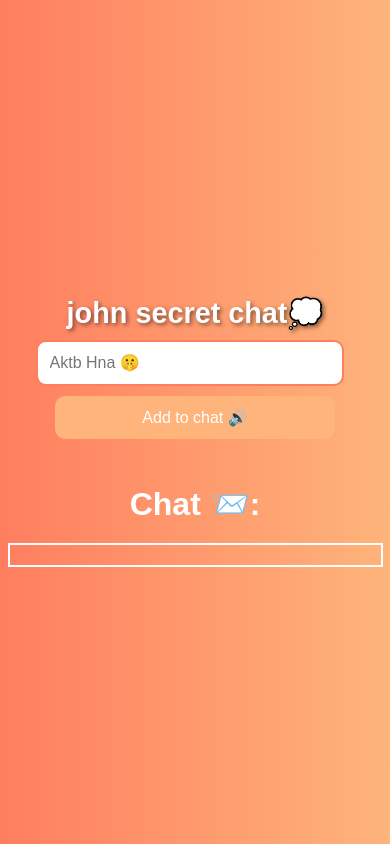
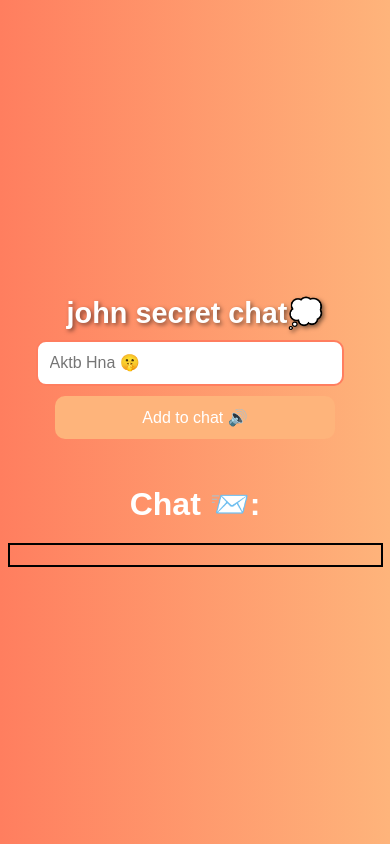
Before and after one commit to JO123456789101112/Global-sevcet-chat-app, a website: page index.html in a window 390 px wide. Drawn offline with Linux system fonts and the light colour scheme.

Commit message:
Update index.html

```diff
--- a/index.html
+++ b/index.html
@@ -186,10 +186,10 @@
                 font-size: 1.1rem;
                 padding: 10px;
             }
-            #wishlist {
+#wishlist {
     max-height: 400px; /* أو أي ارتفاع يناسبك */
     overflow-y: auto; /* يجعل القائمة قابلة للتمرير */
-    border: 2px solid white; /* لتحسين الشكل */
+    border: 2px solid black; /* لتحسين الشكل */
     padding: 10px;
 }
         }
```
